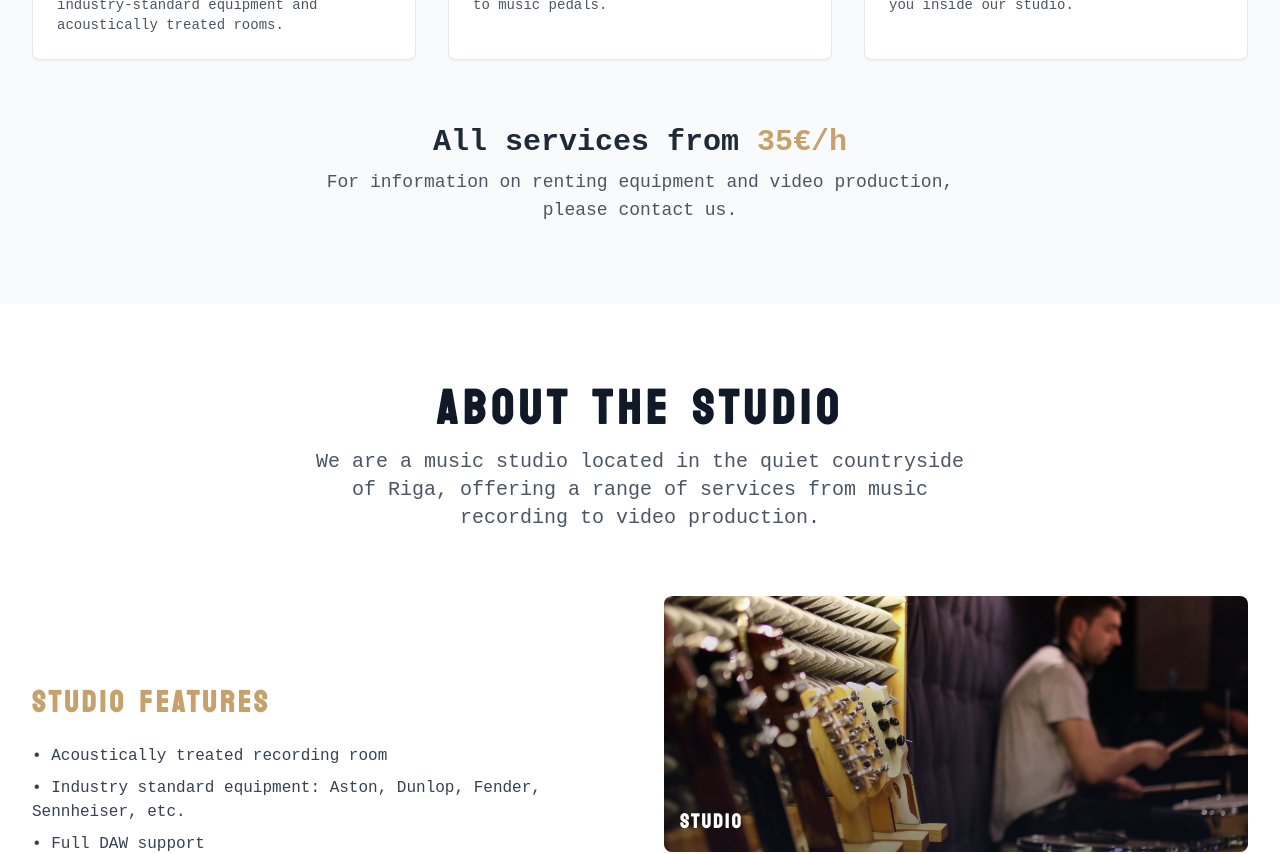
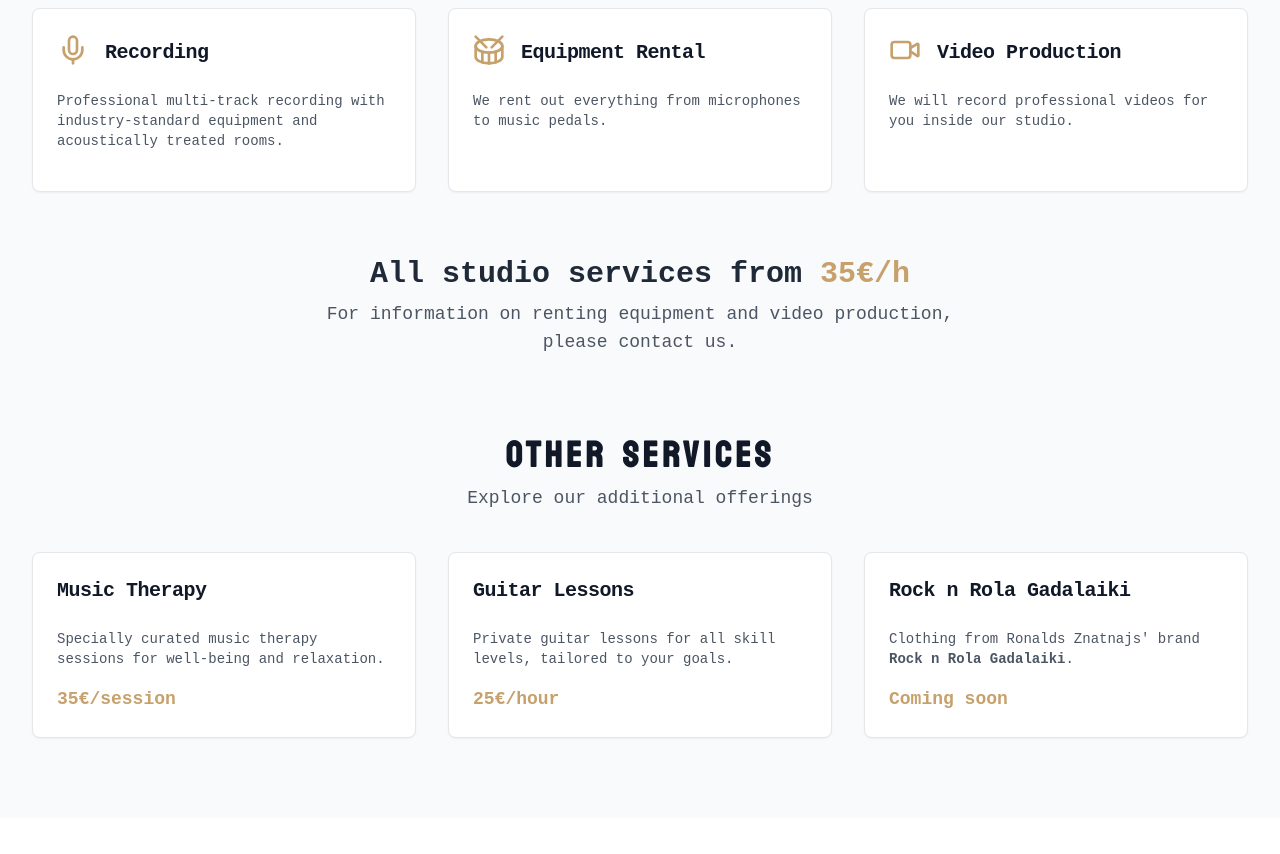
Before and after one commit to KristersKat/kapjam_kalna, a Next.js app: page / in a window 1280 px wide. Shown: the part 1100-1954 px from the top of the page. Built offline with nearby package versions, Linux system fonts and the light colour scheme.

Commit message:
Added other services and slight banner update

```diff
--- a/components/contact.tsx
+++ b/components/contact.tsx
@@ -43,7 +43,7 @@ export function Contact() {
           <div>
             <Card className="bg-gray-50 border-gray-200">
               <CardHeader>
-                <CardTitle id="book-session" className="text-gray-900">Book a Session</CardTitle>
+                <CardTitle id="book-session" className="text-gray-900">Book a Session or Ask a Question</CardTitle>
                 <CardDescription className="text-gray-600">
                   Fill out the form and we'll get back to you
                 </CardDescription>
--- a/components/equipment-dropdown.tsx
+++ b/components/equipment-dropdown.tsx
@@ -7,8 +7,8 @@ const equipmentList = [
   "Accoustic guitars*",
   "Electric guitars*",
   "Bass guitars*",
+  "Cymbals**",
   "Mandolin",
-  "Cymbals",
   "Tambourine",
   "Keyboard",
   "Electric guitar amplifier",
@@ -40,7 +40,10 @@ export function EquipmentDropdown({ trigger }: EquipmentDropdownProps) {
             </ul>
             <div className="mt-4 pt-4 border-t border-gray-200">
               <p className="text-sm text-gray-600">
-                <span className="font-semibold">*</span> Guitars are free to use if you bring your own strings
+                <span className="font-semibold">*</span> Guitars are for an extra fee (depends on the guitar), unless you bring your own strings
+              </p>
+              <p className="text-sm text-gray-600">
+                <span className="font-semibold">**</span> Cymbals are for an extra fee of 25€, or you can bring your own cymbals
               </p>
             </div>
           </CardContent>
--- a/components/services.tsx
+++ b/components/services.tsx
@@ -3,7 +3,15 @@
 import { Card, CardContent, CardDescription, CardHeader, CardTitle } from "@/components/ui/card"
 import { Mic, Drum, Video } from "lucide-react"
 
-const services = [
+interface ServiceCard {
+  title: string
+  description: string
+  price?: string
+  icon?: React.ElementType
+  action?: string
+}
+
+const studioServices: ServiceCard[] = [
   {
     icon: Mic,
     title: "Recording",
@@ -21,17 +29,38 @@ const services = [
     title: "Video Production",
     description: "We will record professional videos for you inside our studio.",
     action: "contact"
+  }
+]
+
+const otherServices: ServiceCard[] = [
+  {
+    title: "Music Therapy",
+    description: "Specially curated music therapy sessions for well-being and relaxation.",
+    price: "35€/session",
+    action: "contact"
   },
+  {
+    title: "Guitar Lessons",
+    description: "Private guitar lessons for all skill levels, tailored to your goals.",
+    price: "25€/hour",
+    action: "contact"
+  },
+  {
+    title: "Rock n Rola Gadalaiki",
+    description: "Clothing from Ronalds Znatnajs' brand Rock n Rola Gadalaiki.",
+    price: "Coming soon"
+  }
 ]
 
 export function Services() {
-  const handleServiceClick = (action: string) => {
+  function handleServiceClick(action?: string) {
+    if (!action) return
     if (action === "contact") {
       const contactSection = document.getElementById("contact")
-      if (contactSection) {
-        contactSection.scrollIntoView({ behavior: "smooth" })
+      if (contactSection) contactSection.scrollIntoView({ behavior: "smooth" })
+      return
     }
-    } else if (action === "equipment") {
+    if (action === "equipment") {
       const studioSection = document.getElementById("equipment")
       if (studioSection) {
         const elementRect = studioSection.getBoundingClientRect()
@@ -49,28 +78,65 @@ export function Services() {
           <h2 className="text-4xl md:text-5xl font-bold mb-4 text-gray-900">Our Services</h2>
         </div>
 
+        {/* Studio Services */}
+        <div className="mb-20">
+          <div className="text-center mb-10">
+            <h3 className="text-3xl md:text-4xl font-bold mb-2 text-gray-900">Studio Services</h3>
+            <p className="text-base md:text-lg text-gray-600">Professional studio offerings</p>
+          </div>
           <div className="grid grid-cols-1 md:grid-cols-2 lg:grid-cols-3 gap-8">
-          {services.map((service, index) => (
+            {studioServices.map((service, index) => (
               <Card
-              key={index}
+                key={service.title}
                 className="bg-white border-gray-200 hover:border-[#c6a16c] transition-colors shadow-sm cursor-pointer hover:shadow-md"
                 onClick={() => handleServiceClick(service.action)}
               >
                 <CardHeader className="flex flex-row items-center gap-4">
-                <service.icon className="h-8 w-8 shrink-0 text-[#c6a16c]" />
+                  {service.icon && <service.icon className="h-8 w-8 shrink-0 text-[#c6a16c]" />}
                   <CardTitle className="text-xl font-semibold text-gray-900">{service.title}</CardTitle>
                 </CardHeader>
                 <CardContent>
                   <CardDescription className="text-gray-600">{service.description}</CardDescription>
+                  <div className="mt-4 text-lg font-bold text-[#c6a16c]">{service.price}</div>
                 </CardContent>
               </Card>
             ))}
           </div>
-
           <div className="flex justify-center mt-16">
             <div className="w-full max-w-2xl text-center">
-            <div className="text-2xl md:text-3xl font-bold text-gray-800 mb-2">All services from <span className="text-[#c6a16c]">35€/h</span></div>
+              <div className="text-2xl md:text-3xl font-bold text-gray-800 mb-2">All studio services from <span className="text-[#c6a16c]">35€/h</span></div>
               <div className="text-base md:text-lg text-gray-600">For information on renting equipment and video production, please contact us.</div>
+            </div>
+          </div>
+        </div>
+
+        {/* Other Services */}
+        <div>
+          <div className="text-center mb-10">
+            <h3 className="text-3xl md:text-4xl font-bold mb-2 text-gray-900">Other Services</h3>
+            <p className="text-base md:text-lg text-gray-600">Explore our additional offerings</p>
+          </div>
+          <div className="grid grid-cols-1 md:grid-cols-2 lg:grid-cols-3 gap-8">
+            {otherServices.map((service) => (
+              <Card
+                key={service.title}
+                className="bg-white border-gray-200 hover:border-[#c6a16c] transition-colors shadow-sm cursor-pointer hover:shadow-md"
+                onClick={() => handleServiceClick(service.action)}
+              >
+                <CardHeader className="flex flex-row items-center gap-4">
+                  <CardTitle className="text-xl font-semibold text-gray-900">{service.title}</CardTitle>
+                </CardHeader>
+                <CardContent>
+                  <CardDescription className="text-gray-600">
+                    {service.title === "Rock n Rola Gadalaiki"
+                      ? <>Clothing from Ronalds Znatnajs' brand <span className="font-bold">Rock n Rola Gadalaiki</span>.</>
+                      : service.description
+                    }
+                  </CardDescription>
+                  <div className="mt-4 text-lg font-bold text-[#c6a16c]">{service.price}</div>
+                </CardContent>
+              </Card>
+            ))}
           </div>
         </div>
       </div>
--- a/components/studio.tsx
+++ b/components/studio.tsx
@@ -31,7 +31,7 @@ export function Studio() {
             <EquipmentDropdown
               trigger={(isOpen) => (
                 <h3 id="equipment" className="text-3xl font-bold mb-6 text-[#c6a16c] flex items-center gap-2 hover:text-[#a88a5a] transition-colors">
-                  Rentable Equipment
+                  Available Equipment
                   {isOpen ? <ChevronUp className="h-6 w-6" /> : <ChevronDown className="h-6 w-6" />}
                 </h3>
               )}
```
Also changed, not shown: public/KK_banner.png. Lines whose indentation alone changed are shown as unchanged.
